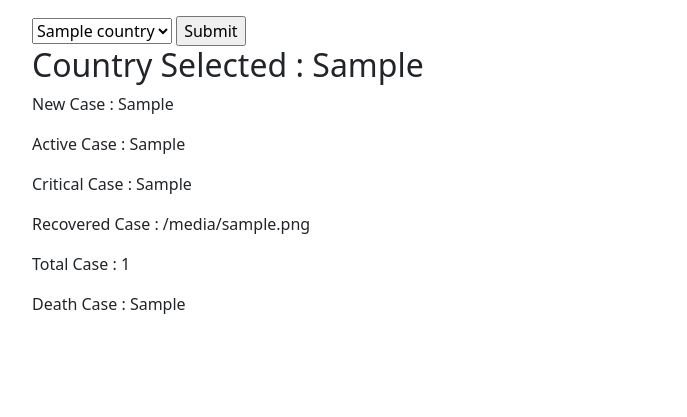
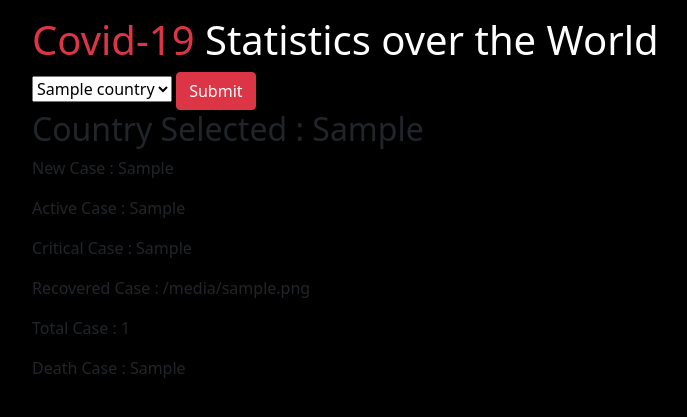
Before and after one commit to fitsumcs/Covid19_Tracker, a Django app: template templates/hello.html in a window 1280 px wide. Shown: the top 417 px of the page, without its empty margins (50-737 px from the left). Run offline with Django 3.2, Linux system fonts and the light colour scheme; the template is opened without the code that fills it: most values are stand-ins (such as "Sample title", 1, 10 or a date in 2020).

Commit message:
applying bootstrap css #2

```diff
--- a/templates/hello.html
+++ b/templates/hello.html
@@ -10,10 +10,22 @@
 
     <title>Covid19 Tracker</title>
   </head>
+
+  <style>
+    body{
+      background-color: black;
+    }
+  </style>
+
+
   <body>
 
 
     <div class="container mt-3 ">
+     <h1 class="text-white">
+      <span class="text-danger">Covid-19</span>  Statistics over the World
+     </h1>
+
       <form action="" method="post">
         {% csrf_token %}
         <select name="countries" id="countries">
@@ -21,7 +33,7 @@
           <option value="{{ country }}">{{ country }}</option>
           {% endfor %}
         </select>
-        <input type="submit" value="Submit">
+        <input  class="btn btn-danger" type="submit" value="Submit">
       </form>
 
       <h2>
```
